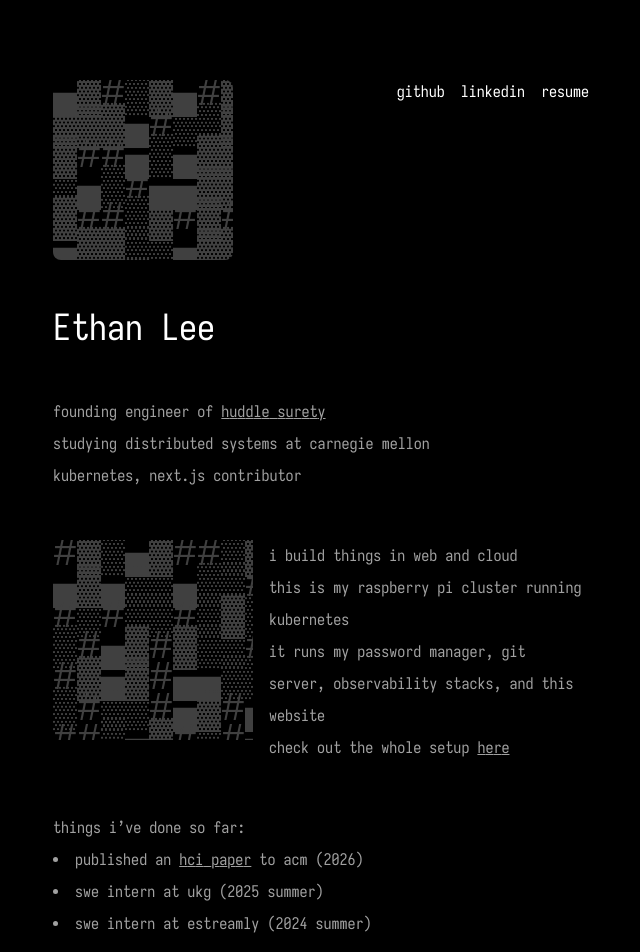
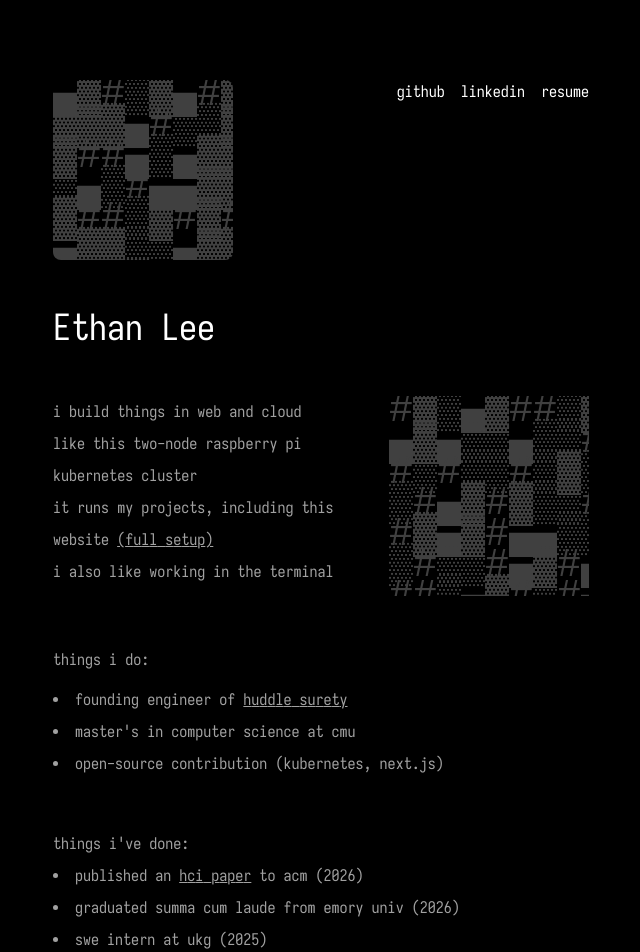
Before and after one commit to ethn1ee/portfolio, a SvelteKit app: page / in a window 1280 px wide. Shown: the top 952 px of the page, without its empty margins (319-959 px from the left). Built offline with nearby package versions, Linux system fonts and the light colour scheme.

Commit message:
update contents

```diff
--- a/src/routes/+page.svelte
+++ b/src/routes/+page.svelte
@@ -28,35 +28,38 @@
 <main class="glitch space-y-12">
   <h1 class="glitch-initial">Ethan Lee</h1>
 
-  <section id="bio" class="space-y-2 text-neutral-400">
+  <section id="homelab" class="flex flex-col gap-4 md:flex-row">
     <p>
-      founding engineer of
-      <a href="https://huddlesurety.co" target="_blank"> huddle surety </a>
+      i build things in web and cloud
       <br />
-      studying distributed systems at carnegie mellon
+      like this two-node raspberry pi kubernetes cluster
       <br />
-      kubernetes, next.js contributor
+      it runs my projects, including this website
+      <a href="https://github.com/thdxg/homelab" target="_blank">
+        (full setup)
+      </a>
+      <br />
+      i also like working in the terminal
     </p>
-  </section>
-
-  <section id="homelab" class="flex flex-col gap-4 md:flex-row">
     <div class="img-bg size-50 shrink-0">
       <enhanced:img src={homelabImg} alt="homelab" class="size-full" />
     </div>
-    <p>
-      i build things in web and cloud
-      <br />
-      this is my raspberry pi cluster running kubernetes
-      <br />
-      it runs my password manager, git server, observability stacks, and this website
-      <br />
-      check out the whole setup
-      <a href="https://github.com/thdxg/homelab" target="_blank">here</a>
-    </p>
+  </section>
+
+  <section id="bio" class="space-y-2 text-neutral-400">
+    <p>things i do:</p>
+    <ul>
+      <li>
+        founding engineer of
+        <a href="https://huddlesurety.co" target="_blank"> huddle surety </a>
+      </li>
+      <li>master's in computer science at cmu</li>
+      <li>open-source contribution (kubernetes, next.js)</li>
+    </ul>
   </section>
 
   <section id="experience">
-    <p>things i’ve done so far:</p>
+    <p>things i've done:</p>
     <ul>
       <li>
         published an
@@ -67,14 +70,15 @@
         </a>
         to acm (2026)
       </li>
-      <li>swe intern at ukg (2025 summer)</li>
-      <li>swe intern at estreamly (2024 summer)</li>
+      <li>graduated summa cum laude from emory univ (2026)</li>
+      <li>swe intern at ukg (2025)</li>
+      <li>swe intern at estreamly (2024)</li>
     </ul>
   </section>
 
   <section id="projects">
-    <p>things i’ve built for fun:</p>
-    <ul>
+    <p>things i've built:</p>
+    <ul class="list-inside">
       <li>
         <a href="https://github.com/thdxg/macterm" target="_blank">macterm</a>
         - a native macos terminal with vertical tabs built with libghostty and swiftui
--- a/src/routes/resume/+server.ts
+++ b/src/routes/resume/+server.ts
@@ -1,6 +1,6 @@
 export const GET = async () => {
   const upstream = await fetch(
-    "https://raw.githubusercontent.com/thdxg/resume/main/assets/resume.pdf",
+    "https://raw.githubusercontent.com/thdxg/resume/main/assets/Taehoon_Lee_resume.pdf",
   );
 
   if (!upstream.ok) {
@@ -11,7 +11,7 @@ export const GET = async () => {
     status: 200,
     headers: {
       "Content-Type": "application/pdf",
-      "Content-Disposition": 'inline; filename="resume.pdf"',
+      "Content-Disposition": 'inline; filename="Taehoon_Lee_resume.pdf"',
     },
   });
 };
```
